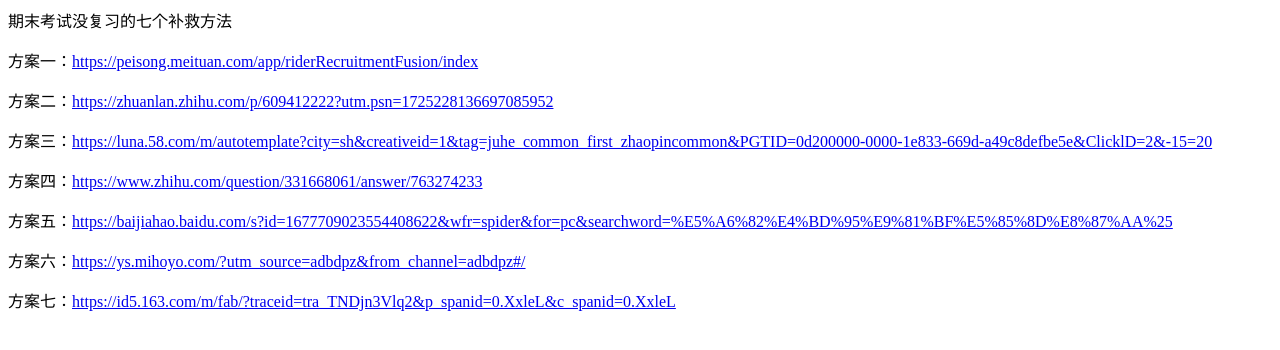
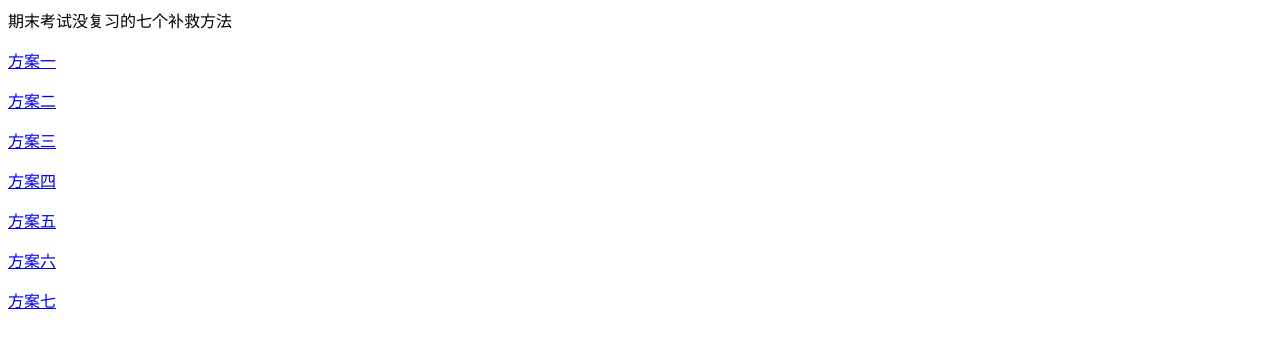
Before and after one commit to Wrenlow/home, a plain HTML site: page index.html in a window 1280 px wide. Drawn offline with Linux system fonts and the light colour scheme.

Commit message:
Update index.html

```diff
--- a/index.html
+++ b/index.html
@@ -1,8 +1,8 @@
 <p>期末考试没复习的七个补救方法</p>
-<p>方案一：<a href="https://peisong.meituan.com/app/riderRecruitmentFusion/index">https://peisong.meituan.com/app/riderRecruitmentFusion/index</a></p>
-<p>方案二：<a href="https://zhuanlan.zhihu.com/p/609412222?utm.psn=1725228136697085952">https://zhuanlan.zhihu.com/p/609412222?utm.psn=1725228136697085952</a></p>
-<p>方案三：<a href="https://luna.58.com/m/autotemplate?city=sh&creativeid=1&tag=juhe_common_first_zhaopincommon&PGTID=0d200000-0000-1e833-669d-a4">https://luna.58.com/m/autotemplate?city=sh&creativeid=1&tag=juhe_common_first_zhaopincommon&PGTID=0d200000-0000-1e833-669d-a49c8defbe5e&ClicklD=2&-15=20</a></p>
-<p>方案四：<a href="https://www.zhihu.com/question/331668061/answer/763274233">https://www.zhihu.com/question/331668061/answer/763274233</a></p>
-<p>方案五：<a href="https://baijiahao.baidu.com/s?id=1677709023554408622&wfr=spider&for=pc&searchword=%E5%A6%82%E4%BD%95%E9%81%BF%E5%85%8D%E8%87%AA%25">https://baijiahao.baidu.com/s?id=1677709023554408622&wfr=spider&for=pc&searchword=%E5%A6%82%E4%BD%95%E9%81%BF%E5%85%8D%E8%87%AA%25</a></p>
-<p>方案六：<a href="https://ys.mihoyo.com/?utm_source=adbdpz&from_channel=adbdpz">https://ys.mihoyo.com/?utm_source=adbdpz&from_channel=adbdpz#/</a></p>
-<p>方案七：<a href="https://id5.163.com/m/fab/?traceid=tra_TNDjn3Vlq2&p_spanid=0.XxleL&c_spanid=0.XxleL">https://id5.163.com/m/fab/?traceid=tra_TNDjn3Vlq2&p_spanid=0.XxleL&c_spanid=0.XxleL</a></p>
+<p><a href="https://peisong.meituan.com/app/riderRecruitmentFusion/index">方案一</a></p>
+<p><a href="https://zhuanlan.zhihu.com/p/609412222?utm.psn=1725228136697085952">方案二</a></p>
+<p><a href="https://luna.58.com/m/autotemplate?city=sh&creativeid=1&tag=juhe_common_first_zhaopincommon&PGTID=0d200000-0000-1e833-669d-a4">方案三</a></p>
+<p><a href="https://www.zhihu.com/question/331668061/answer/763274233">方案四</a></p>
+<p><a href="https://baijiahao.baidu.com/s?id=1677709023554408622&wfr=spider&for=pc&searchword=%E5%A6%82%E4%BD%95%E9%81%BF%E5%85%8D%E8%87%AA%25">方案五</a></p>
+<p><a href="https://ys.mihoyo.com/?utm_source=adbdpz&from_channel=adbdpz">方案六</a></p>
+<p><a href="https://id5.163.com/m/fab/?traceid=tra_TNDjn3Vlq2&p_spanid=0.XxleL&c_spanid=0.XxleL">方案七</a></p>
```
